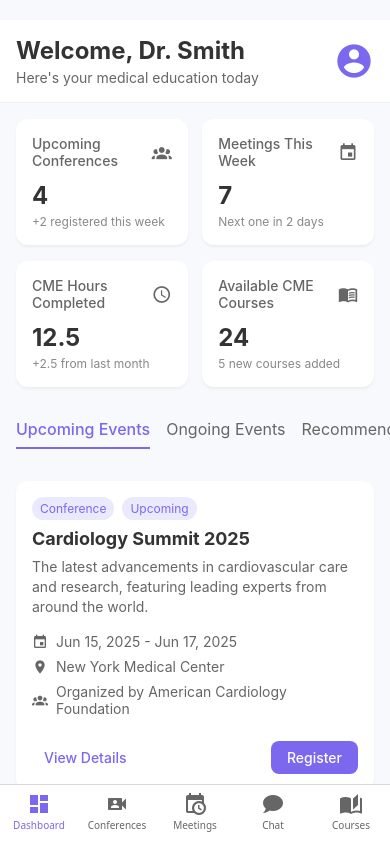
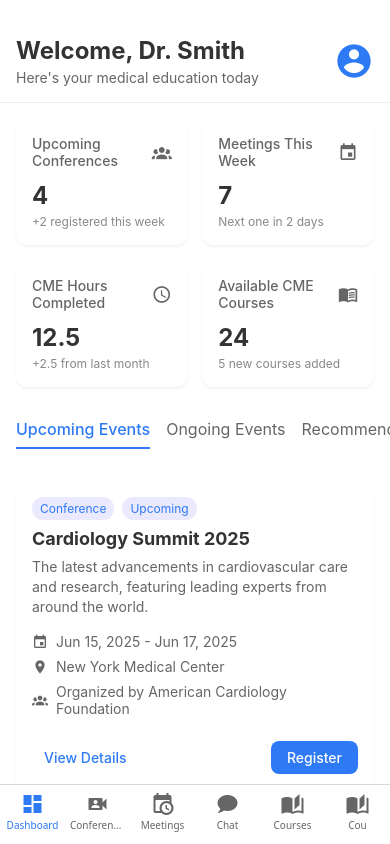
Before and after one commit to sahildevil/health, a React Native app: screen /MainApp in a window 390 px wide. Built offline with nearby package versions, Linux system fonts and the light colour scheme.

Commit message:
Change Colour Scheme

```diff
--- a/src/navigation/AppNavigator.jsx
+++ b/src/navigation/AppNavigator.jsx
@@ -6,6 +6,7 @@ import LandingScreen from '../screens/LandingScreen';
 import LoginScreen from '../screens/LoginScreen';
 import SignUpScreen from '../screens/SignUpScreen';
 import BottomTabNavigator from './BottomTabNavigator';
+import Profile from '../screens/Profile';
 
 const Stack = createStackNavigator();
 
@@ -19,6 +20,7 @@ const AppNavigator = () => {
       <Stack.Screen name="Landing" component={LandingScreen} />
       <Stack.Screen name="Login" component={LoginScreen} />
       <Stack.Screen name="SignUp" component={SignUpScreen} />
+      <Stack.Screen name="Profile" component={Profile} />
       <Stack.Screen name="MainApp" component={BottomTabNavigator} />
     </Stack.Navigator>
   );
--- a/src/navigation/BottomTabNavigator.jsx
+++ b/src/navigation/BottomTabNavigator.jsx
@@ -8,6 +8,7 @@ import ConferencesScreen from '../screens/ConferencesScreen';
 import MeetingsScreen from '../screens/MeetingsScreen';
 import ChatScreen from '../screens/ChatScreen';
 import CoursesScreen from '../screens/CoursesScreen';
+import ScheduleScreen from '../screens/ScheduleScreen';
 
 const Tab = createBottomTabNavigator();
 
@@ -16,7 +17,7 @@ const BottomTabNavigator = () => {
     <Tab.Navigator
       screenOptions={{
         headerShown: false,
-        tabBarActiveTintColor: '#7B68EE',
+        tabBarActiveTintColor: '#2e7af5',
         tabBarInactiveTintColor: '#666',
         tabBarStyle: {
           paddingVertical: 5,
@@ -66,6 +67,15 @@ const BottomTabNavigator = () => {
           ),
         }}
       />
+            <Tab.Screen
+        name="Cou"
+        component={ScheduleScreen}
+        options={{
+          tabBarIcon: ({color}) => (
+            <Icon name="book-open-page-variant" size={24} color={color} />
+          ),
+        }}
+      />
     </Tab.Navigator>
   );
 };
--- a/src/screens/HomeScreen.jsx
+++ b/src/screens/HomeScreen.jsx
@@ -23,7 +23,7 @@ const HomeScreen = ({navigation}) => {
         </View>
         <View>
           <TouchableOpacity onPress={() => navigation.navigate('Profile')}>
-            <Icon name="account-circle" size={40} color="#7B68EE" />
+            <Icon name="account-circle" size={40} color="#2e7af5" />
           </TouchableOpacity>
         </View>
 
@@ -159,7 +159,7 @@ const styles = StyleSheet.create({
   container: {
     paddingTop: Platform.OS === 'android' ? StatusBar.currentHeight : 20,
     flex: 1,
-    backgroundColor: '#f7f9fc',
+    backgroundColor: '#ffffff',
   },
   header: {
     padding: 16,
@@ -203,7 +203,7 @@ const styles = StyleSheet.create({
   },
   cardHeader: {
     flexDirection: 'row',
-    justifyContent: 'space-between',
+    justifyContent: 'center',
     alignItems: 'center',
     marginBottom: 12,
   },
@@ -233,14 +233,14 @@ const styles = StyleSheet.create({
   },
   activeTab: {
     borderBottomWidth: 2,
-    borderBottomColor: '#7B68EE',
+    borderBottomColor: '#2e7af5',
   },
   tabText: {
     fontSize: 16,
     color: '#666',
   },
   activeTabText: {
-    color: '#7B68EE',
+    color: '#2e7af5',
     fontWeight: '500',
   },
   eventCardsContainer: {
@@ -269,7 +269,7 @@ const styles = StyleSheet.create({
     marginRight: 8,
   },
   badgeText: {
-    color: '#7B68EE',
+    color: '#2e7af5',
     fontSize: 12,
   },
   eventTitle: {
@@ -306,12 +306,12 @@ const styles = StyleSheet.create({
     paddingHorizontal: 12,
   },
   eventButtonText: {
-    color: '#7B68EE',
+    color: '#2e7af5',
     fontSize: 14,
     fontWeight: '500',
   },
   registerButton: {
-    backgroundColor: '#7B68EE',
+    backgroundColor: '#2e7af5',
     borderRadius: 8,
     paddingHorizontal: 16,
     paddingVertical: 8,
@@ -338,7 +338,7 @@ const styles = StyleSheet.create({
     marginTop: 4,
   },
   activeNavText: {
-    color: '#7B68EE',
+    color: '#2e7af5',
     fontWeight: '500',
   },
 });
--- /dev/null
+++ b/src/screens/Profile.jsx
@@ -0,0 +1,15 @@
+import { Button, StyleSheet, Text, View } from 'react-native'
+import React from 'react'
+
+const Profile = ({navigation}) => {
+  return (
+    <View>
+      <Text>Profile</Text>
+      <Button title="Go to Profile" onPress={() => navigation.navigate('Profile')} />
+    </View>
+  )
+}
+
+export default Profile
+
+const styles = StyleSheet.create({})
```
